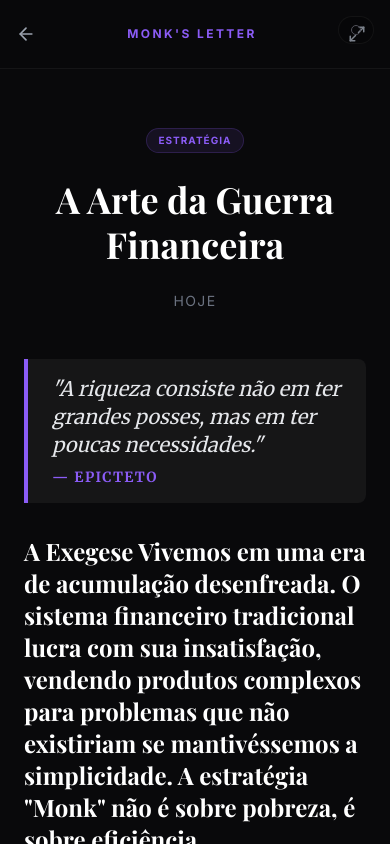
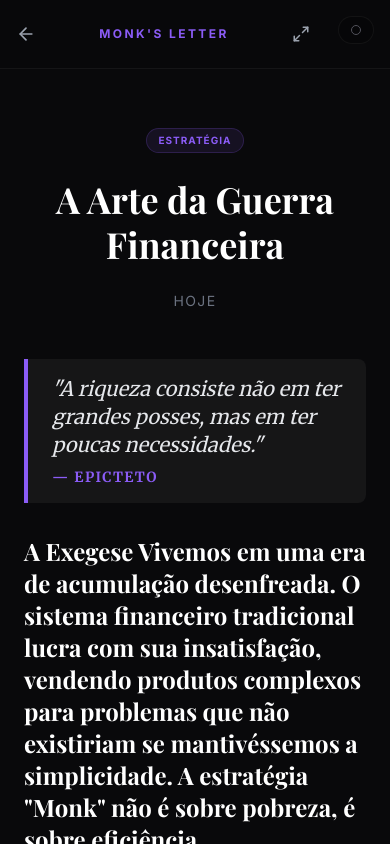
Before and after one commit to Riiiiiiik/finance-tracker, a Next.js app: page /community/newsletter in a window 390 px wide. Built offline with nearby package versions, Linux system fonts and the light colour scheme; no server answers; the database is empty.

Commit message:
Fix mobile layout overlap in Newsletter page

```diff
--- a/app/community/newsletter/page.tsx
+++ b/app/community/newsletter/page.tsx
@@ -102,7 +102,7 @@ Sua tarefa para hoje é auditar suas assinaturas recorrentes. Identifique uma qu
                         exit={{ opacity: 0, y: -20 }}
                         className="fixed top-0 w-full bg-[#09090B]/80 backdrop-blur-md border-b border-white/5 z-50 p-4"
                     >
-                        <div className="max-w-xl mx-auto flex items-center justify-between">
+                        <div className="max-w-xl mx-auto flex items-center justify-between pr-14 md:pr-0">
                             <Link href="/community" className="p-2 -ml-2 hover:bg-white/5 rounded-full transition-colors text-gray-400 hover:text-white">
                                 <ArrowLeft size={20} />
                             </Link>
@@ -123,7 +123,7 @@ Sua tarefa para hoje é auditar suas assinaturas recorrentes. Identifique uma qu
                         animate={{ opacity: 1 }}
                         exit={{ opacity: 0 }}
                         onClick={() => setZenMode(false)}
-                        className="fixed top-6 right-6 z-50 p-3 bg-white/5 rounded-full text-gray-500 hover:text-white hover:bg-white/10 transition-all"
+                        className="fixed top-6 left-6 z-50 p-3 bg-white/5 rounded-full text-gray-500 hover:text-white hover:bg-white/10 transition-all"
                     >
                         <Minimize2 size={20} />
                     </motion.button>
```
